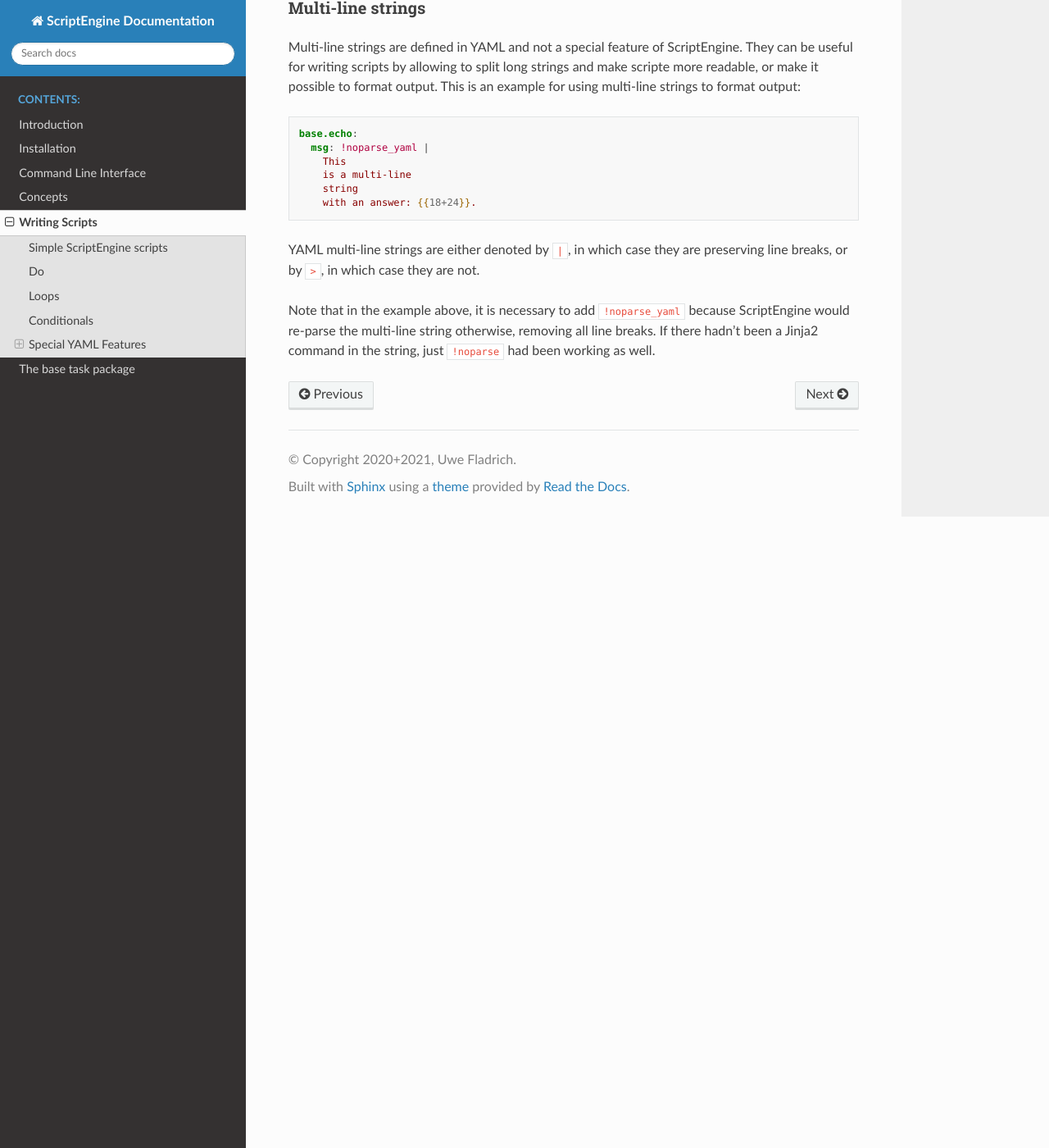
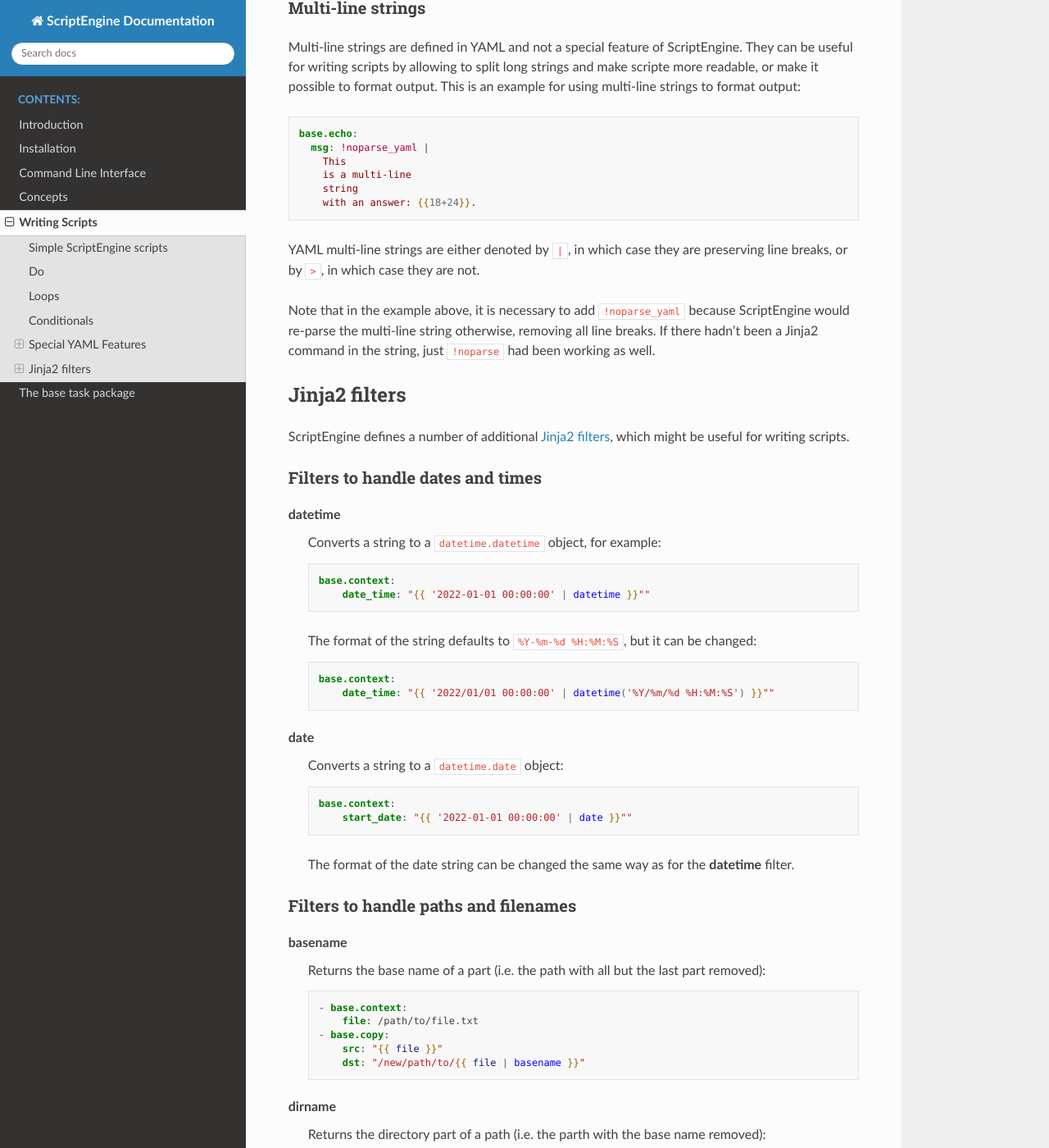
Before and after one commit to uwefladrich/scriptengine, a Sphinx documentation site: the page built from docs/sphinx/scripts.rst, in a window 1280 px wide and 1400 px high, scrolled down 6986 px. Shown: the whole window at 82% size. Built offline with Sphinx 7.4.7 and the Read the Docs theme 2.0.0, drawn with Linux system fonts in a browser that asks for light colours; some of the changed text lies outside the part shown.

Commit message:
Add documentation for Jinja2 filters

```diff
--- a/docs/sphinx/scripts.rst
+++ b/docs/sphinx/scripts.rst
@@ -350,6 +350,77 @@
 ``!noparse`` had been working as well.
 
 
+Jinja2 filters
+--------------
+
+ScriptEngine defines a number of additional `Jinja2 filters`_, which might be
+useful for writing scripts.
+
+Filters to handle dates and times
+^^^^^^^^^^^^^^^^^^^^^^^^^^^^^^^^^
+
+datetime
+    Converts a string to a ``datetime.datetime`` object, for example::
+
+        base.context:
+            date_time: "{{ '2022-01-01 00:00:00' | datetime }}""
+
+    The format of the string defaults to ``%Y-%m-%d %H:%M:%S``, but it can be
+    changed::
+
+        base.context:
+            date_time: "{{ '2022/01/01 00:00:00' | datetime('%Y/%m/%d %H:%M:%S') }}""
+
+date
+    Converts a string to a ``datetime.date`` object::
+
+        base.context:
+            start_date: "{{ '2022-01-01 00:00:00' | date }}""
+
+    The format of the date string can be changed the same way as for the
+    **datetime** filter.
+
+Filters to handle paths and filenames
+^^^^^^^^^^^^^^^^^^^^^^^^^^^^^^^^^^^^^
+
+basename
+    Returns the base name of a part (i.e. the path with all but the last part
+    removed)::
+
+        - base.context:
+            file: /path/to/file.txt
+        - base.copy:
+            src: "{{ file }}"
+            dst: "/new/path/to/{{ file | basename }}"
+
+
+dirname
+    Returns the directory part of a path (i.e. the parth with the base name
+    removed)::
+
+        - base.context:
+            file: /path/to/file.txt
+        - base.copy:
+            src: "{{ file }}"
+            dst: "{{ file | dirname }}/new_file.txt"
+
+
+exists
+    Returns true if the path exists, otherwise false::
+
+        when: "{{ '/path/to/file' | exists }}"
+        echo:
+            msg: Yes, file exists!
+
+
+path_join
+    Composes path from components::
+
+        base.echo:
+            msg: "{{ ['foo', 'bar.txt'] | path_join }}"
+
+
 .. _PyYAML: https://pyyaml.org
 .. _RFC5545: https://tools.ietf.org/html/rfc5545
 .. _dateutil: https://dateutil.readthedocs.io/en/stable/rrule.html
+.. _`Jinja2 filters`: https://jinja.palletsprojects.com/en/3.1.x/templates/#builtin-filters
```
